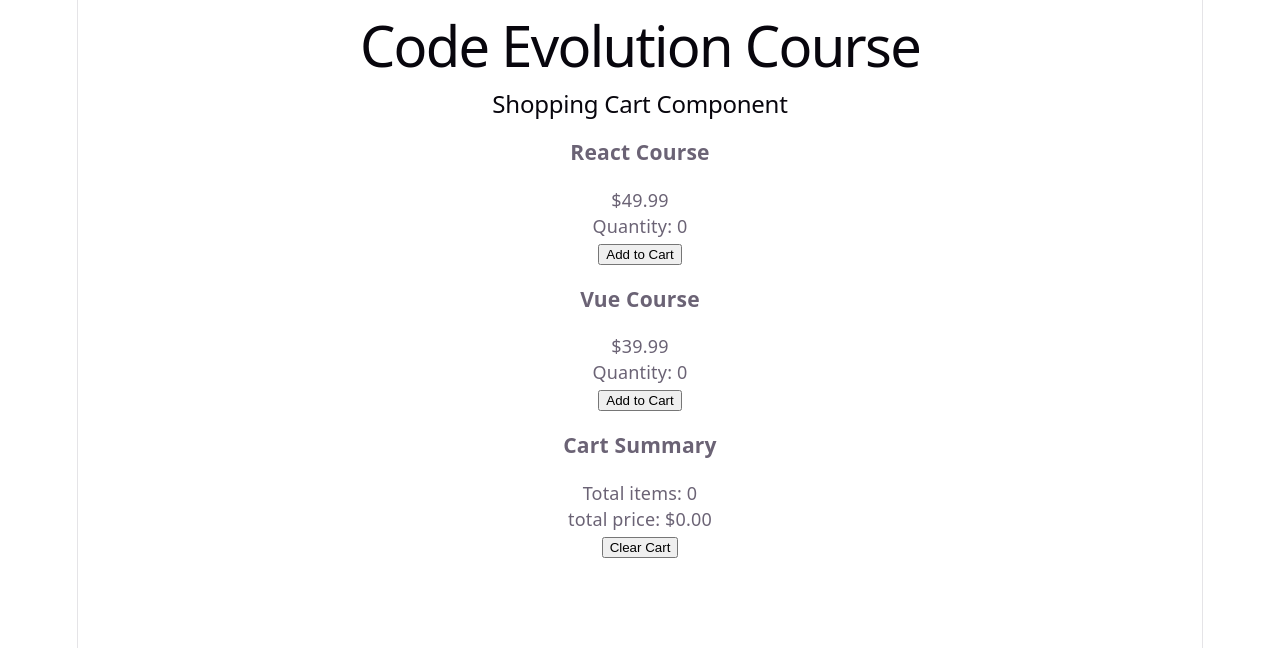
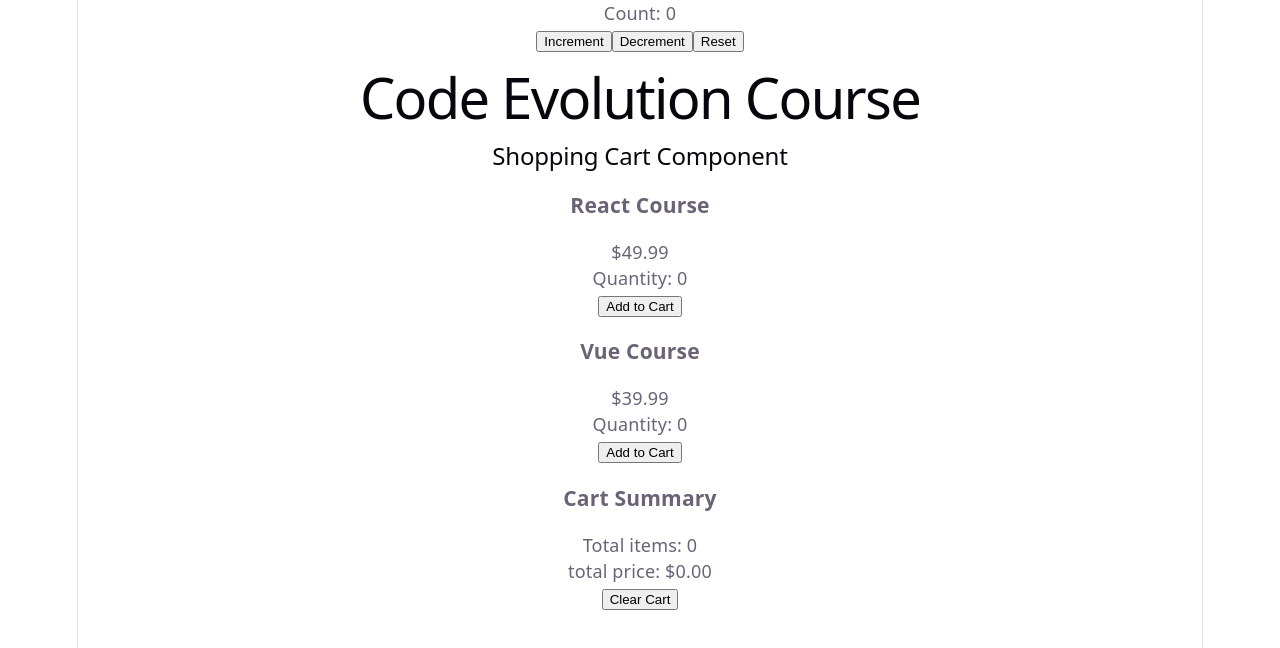
Before and after one commit to thedrishtigupta/React-codevolution, a React (Vite) app: page / in a window 1280 px wide. Shown: the top 648 px of the page. Built offline with nearby package versions, Linux system fonts and the light colour scheme.

Commit message:
Learne about using useReducer hook

```diff
--- a/src/App.jsx
+++ b/src/App.jsx
@@ -1,13 +1,13 @@
 
 import './App.css'
-import { Counter } from './Counter'
+import { CounterWithReducer } from './CounterWithReducer'
 import { ShoppingCart } from './ShoppingCart'
-import { TodoList } from './TodoList'
 
 function App() {
 
   return (
     <>
+    <CounterWithReducer/>
     <h1>Code Evolution Course</h1>
     <ShoppingCart/>
     </>
--- /dev/null
+++ b/src/CounterWithReducer.jsx
@@ -0,0 +1,26 @@
+import { useReducer } from "react";
+
+
+const initialCount = 0;
+
+const countReducer = (state, action) => {
+    switch(action) {
+        case "increment" : return state+1;
+        case "decrement" : return state > 0 ? state-1 : state;
+        case "reset" : return initialCount;
+        default : return state;
+    }
+}
+
+export const CounterWithReducer = () => {
+    const [count, dispatch] = useReducer(countReducer, initialCount);
+    return (
+        <div>
+            <p>Count: {count}</p>
+            <button onClick={() => dispatch("increment")}>Increment</button>
+            <button onClick={() => dispatch("decrement")}>Decrement</button>
+            <button onClick={() => dispatch("reset")}>Reset</button>
+
+        </div>
+    );
+};
```
